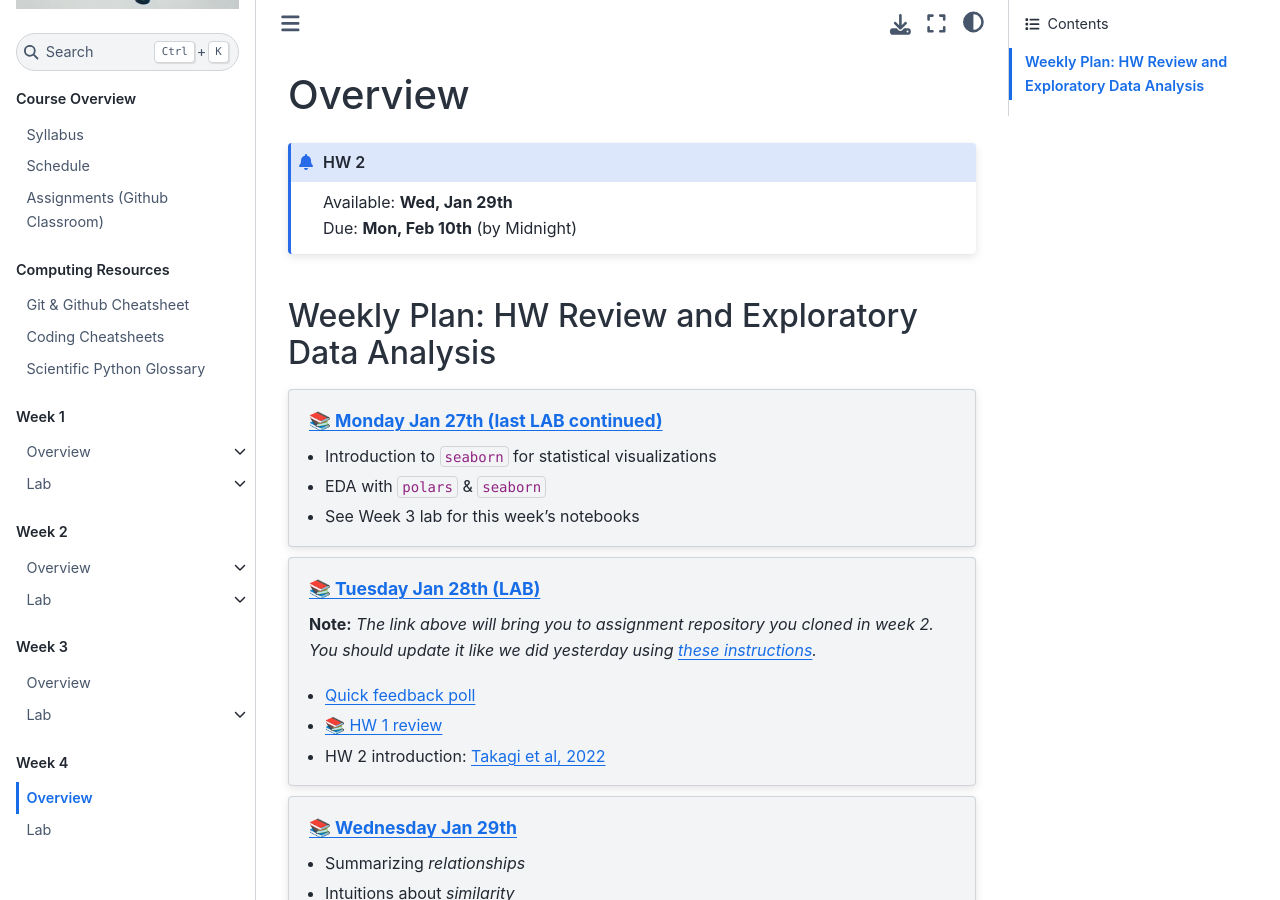
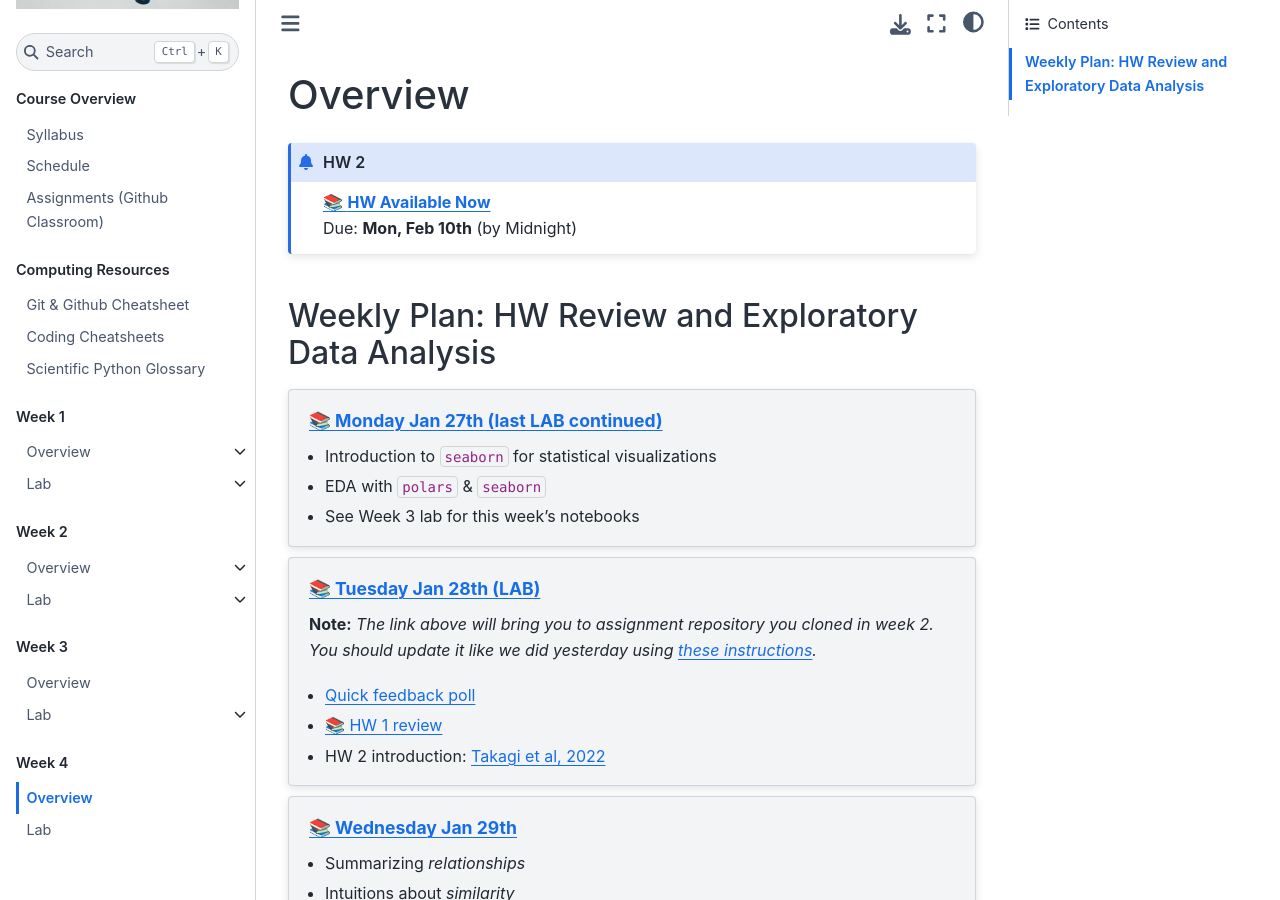
Before and after one commit to psyc201b/PSYC-201B, a Jupyter Book: the page built from lectures/wk4/overview.md, in a window 1280 px wide and 900 px high. Built offline with Jupyter Book 1.0.4 settings and Sphinx 7.4.7 and the Sphinx Book theme 1.1.4, drawn with Linux system fonts in a browser that asks for light colours; pages that are not in the unit, such as notebooks, are missing from menus.

Commit message:
add hw link

````diff
--- a/lectures/wk4/overview.md
+++ b/lectures/wk4/overview.md
@@ -1,6 +1,6 @@
 # Overview
 ```{admonition} HW 2
-Available: **Wed, Jan 29th**
+[📚 **HW Available Now**](https://classroom.github.com/a/6USVjsdn)
 Due: **Mon, Feb 10th** (by Midnight)
 ```
 
````
